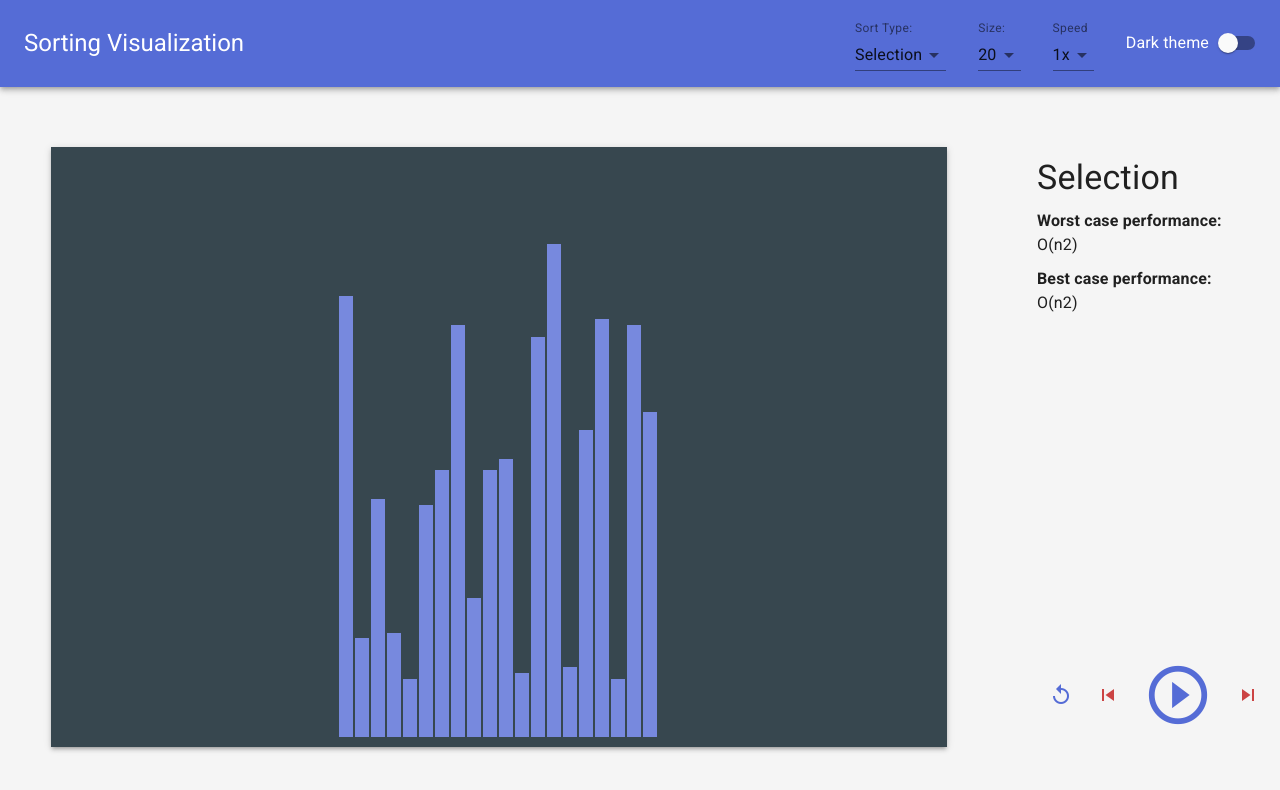
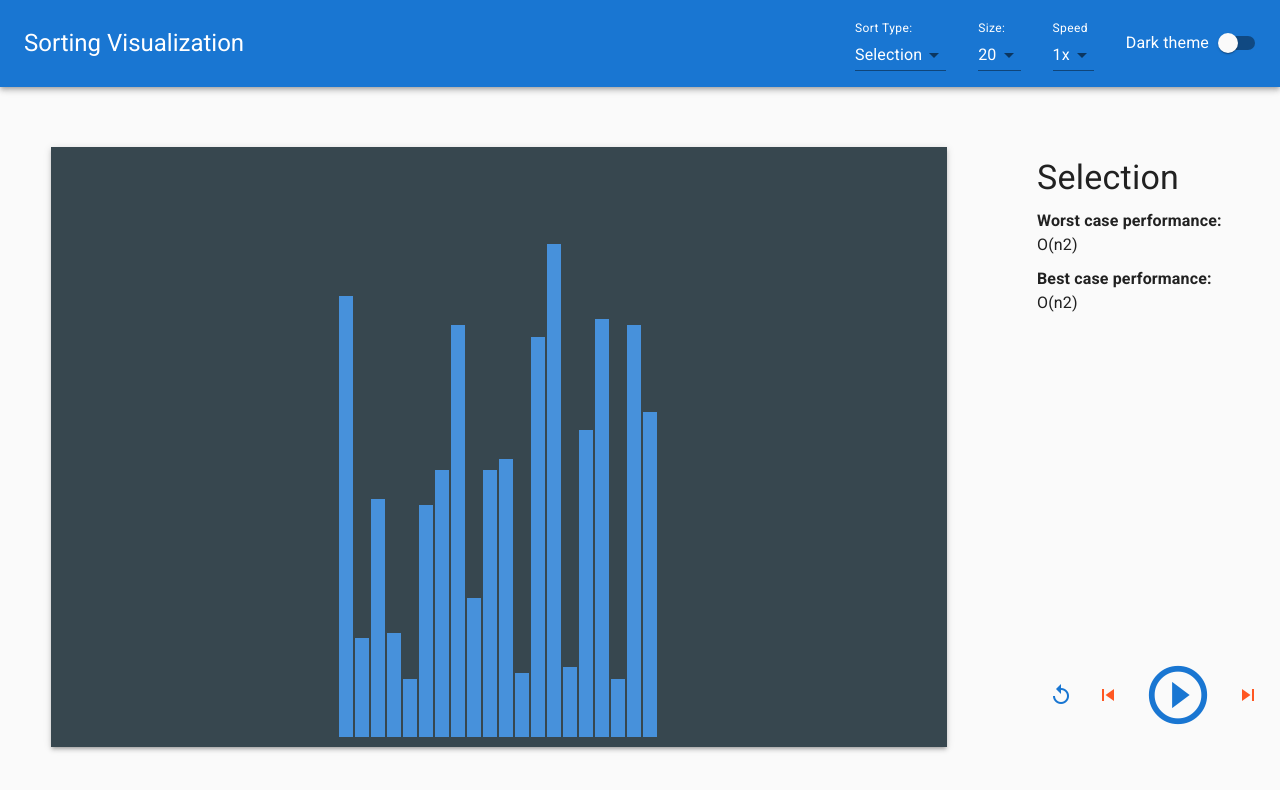
Before and after one commit to Jen304/sorting-visual, a React (Create React App) app: page / in a window 1280 px wide. Shown: the top 790 px of the page. Built offline with nearby package versions, Linux system fonts and the light colour scheme.

Commit message:
Update color in both theme: default and dark

```diff
--- a/src/App.js
+++ b/src/App.js
@@ -2,14 +2,14 @@ import React, { useState } from "react";
 import "./App.css";
 import { AppBar, Toolbar, Typography } from "@material-ui/core";
 import SortDisplay from "./components/SortDisplay";
-import { makeStyles } from "@material-ui/core/styles";
+import { makeStyles, withTheme } from "@material-ui/core/styles";
 import {
   FormControl,
   Select,
   MenuItem,
   FormHelperText,
 } from "@material-ui/core";
-import ThemeSwitcher from './components/ThemeSwitcher';
+import ThemeSwitcher from "./components/ThemeSwitcher";
 
 const useStyles = makeStyles((theme) => ({
   root: {
@@ -17,11 +17,15 @@ const useStyles = makeStyles((theme) => ({
   },
   appTitle: {
     flexGrow: 1,
+    color: 'white !important'
   },
   formStyle: {
     margin: theme.spacing(2),
+
+  },
+  appText: {
     color: "white !important",
-  },
+  }
 }));
 
 function App() {
@@ -29,7 +33,6 @@ function App() {
   const [sortType, setSortType] = useState("Selection");
   const [size, setSize] = useState(20);
   const [speed, setSpeed] = useState("1x");
-
 
   const handleSortTypeChange = (e) => {
     setSortType(e.target.value);
@@ -42,7 +45,7 @@ function App() {
     setSpeed(e.target.value);
   };
 
-  const customeList = [
+  const customerList = [
     {
       label: "Sort Type:",
       valueList: ["Selection", "Insertion", "Bubble"],
@@ -69,7 +72,7 @@ function App() {
           <Typography variant="h5" className={classes.appTitle}>
             Sorting Visualization
           </Typography>
-          {customeList.map((element) => {
+          {customerList.map((element) => {
             const valueList = element.valueList.map((item) => (
               <MenuItem key={item} value={item}>
                 {item}
@@ -77,24 +80,24 @@ function App() {
             ));
             return (
               <FormControl className={classes.formStyle} key={element.label}>
-                <FormHelperText>{element.label} </FormHelperText>
+                <FormHelperText className={classes.appText} >{element.label} </FormHelperText>
                 <Select
                   labelId="demo-simple-select-label"
                   id="demo-simple-select"
                   value={element.state}
                   onChange={element.handleInput}
+                  className={classes.appText}
                 >
                   {valueList}
                 </Select>
               </FormControl>
-
             );
           })}
-      <ThemeSwitcher/>
+          <ThemeSwitcher/>
         </Toolbar>
       </AppBar>
       <SortDisplay sortType={sortType} size={size} speed={speed} />
-      </>
+    </>
   );
 }
 
--- a/src/components/ThemeSwitcher.js
+++ b/src/components/ThemeSwitcher.js
@@ -1,30 +1,47 @@
 import React, { useContext, useState } from "react";
-import { FormControlLabel, Switch } from "@material-ui/core";
-import {CustomThemeContext, themes} from "../themes/CustomThemeProvider"
+import { FormControlLabel, Switch, makeStyles } from "@material-ui/core";
+import { CustomThemeContext, themes } from "../themes/CustomThemeProvider";
+
+
+const useStyles = makeStyles( () => ({
+  textLabel: {
+    color: "white"
+  }
+}));
 
 const ThemeSwitcher = () => {
-  // get attrubte from context
-  const {currentTheme, setTheme} = useContext(CustomThemeContext);
+  // init style
+  const classes = useStyles();
+
+  // get attribute from context
+  const { currentTheme, setTheme } = useContext(CustomThemeContext);
   const themeNameList = Object.keys(themes);
 
   const isDarkTheme = () => {
     return currentTheme === themeNameList[1];
-  }
+  };
 
   const [isDark, setIsDark] = useState(isDarkTheme());
 
-
-  const changeTheme = () =>{
-    if(currentTheme === themeNameList[0]){
+  const changeTheme = () => {
+    if (currentTheme === themeNameList[0]) {
       setTheme(themeNameList[1]);
-    }else{
+    } else {
       setTheme(themeNameList[0]);
     }
     setIsDark(!isDark);
-  }
+  };
   return (
     <FormControlLabel
-      control={<Switch name="switchTheme" color="secondary" onChange={changeTheme} checked={isDark}/>}
+    className={classes.textLabel}
+      control={
+        <Switch
+          name="switchTheme"
+          color="info"
+          onChange={changeTheme}
+          checked={isDark}
+        />
+      }
       label="Dark theme"
       labelPlacement="start"
     />
--- a/src/index.js
+++ b/src/index.js
@@ -4,17 +4,15 @@ import "./index.css";
 import App from "./App";
 
 import CssBaseline from "@material-ui/core/CssBaseline";
-import CustomeThemeProvider from './themes/CustomThemeProvider'
-
+import CustomThemeProvider from "./themes/CustomThemeProvider";
 
 import reportWebVitals from "./reportWebVitals";
 
 ReactDOM.render(
-  <CustomeThemeProvider>
-     <CssBaseline />
+  <CustomThemeProvider>
+    <CssBaseline />
     <App />
-  </CustomeThemeProvider>
- ,
+  </CustomThemeProvider>,
   document.getElementById("root")
 );
 
--- a/src/themes/CustomThemeProvider.js
+++ b/src/themes/CustomThemeProvider.js
@@ -1,46 +1,42 @@
-import React, { useState } from 'react'
-import { ThemeProvider } from '@material-ui/core/styles'
+import React, { useState } from "react";
+import { ThemeProvider } from "@material-ui/core/styles";
 
-import defaultTheme from './default';
-import darkTheme from './dark';
+import defaultTheme from "./default";
+import darkTheme from "./dark";
 
 // create the theme list
 export const themes = {
   default: defaultTheme,
-    dark: darkTheme
-}
+  dark: darkTheme,
+};
 
 // create context
-export const CustomThemeContext = React.createContext(
-    {
-        currentTheme: 'normal',
-        setTheme: null
-    }
-)
+export const CustomThemeContext = React.createContext({
+  currentTheme: "normal",
+  setTheme: null,
+});
 
-const CustomThemeProvider = ({children}) => {
-    const currentTheme = localStorage.getItem('appTheme') || 'default';
+const CustomThemeProvider = ({ children }) => {
+  const currentTheme = localStorage.getItem("appTheme") || "default";
 
   // create theme state
   const [theme, setTheme] = useState(currentTheme);
 
   const changeTheme = (newTheme) => {
-        localStorage.setItem('appTheme', newTheme);
+    localStorage.setItem("appTheme", newTheme);
     setTheme(newTheme);
-    }
+  };
 
   const contextValue = {
     currentTheme: theme,
-        setTheme: changeTheme
-    }
+    setTheme: changeTheme,
+  };
 
   return (
     <CustomThemeContext.Provider value={contextValue}>
-            <ThemeProvider theme={themes[theme]}>
-                {children}
-            </ThemeProvider>
+      <ThemeProvider theme={themes[theme]}>{children}</ThemeProvider>
     </CustomThemeContext.Provider>
-    )
-}
+  );
+};
 
 export default CustomThemeProvider;
--- a/src/themes/dark.js
+++ b/src/themes/dark.js
@@ -4,10 +4,10 @@ const darkTheme = createMuiTheme({
   palette: {
     type: "dark",
     primary: {
-        main: "#2196f3",
+      main: "#64b5f6",
     },
     secondary: {
-        main: "#ef6c00",
+      main: "#e65100",
     },
   },
 });
--- a/src/themes/default.js
+++ b/src/themes/default.js
@@ -1,26 +1,16 @@
-import { createMuiTheme } from '@material-ui/core/styles'
-import { red } from '@material-ui/core/colors'
+import { createMuiTheme } from "@material-ui/core/styles";
+import { red } from "@material-ui/core/colors";
 
 // default theme
 const defaultTheme = createMuiTheme({
   palette: {
     primary: {
-      main: '#556cd6',
+      main: "#1976d2",
     },
     secondary: {
-      main: '#cc4444',
-    },
-    error: {
-      main: red.A400,
-    },
-    background: {
-      default: '#f5f5f5',
-    },
-    titleBar: {
-      main: '#eeeeee',
-      contrastText: '#222222',
+      main: "#ff5722",
     },
   },
-})
+});
 
 export default defaultTheme;
```
Also changed, not shown: src/algorithms/bubbleSort.js (line endings or trailing spaces), 1 other file (tests, documents, lock files or other folders). Lines whose indentation alone changed are shown as unchanged.
